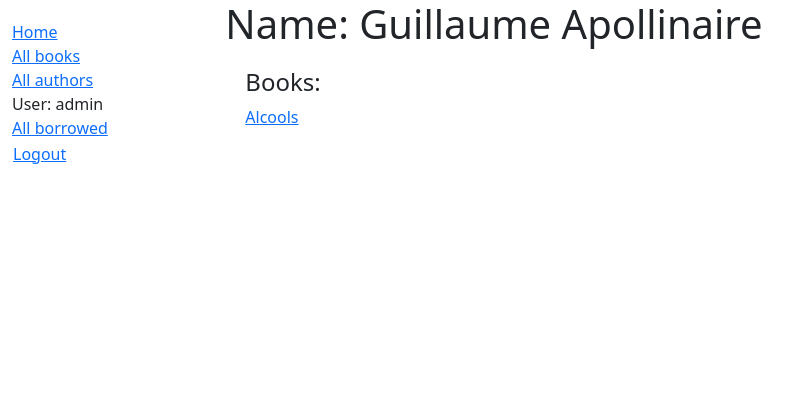
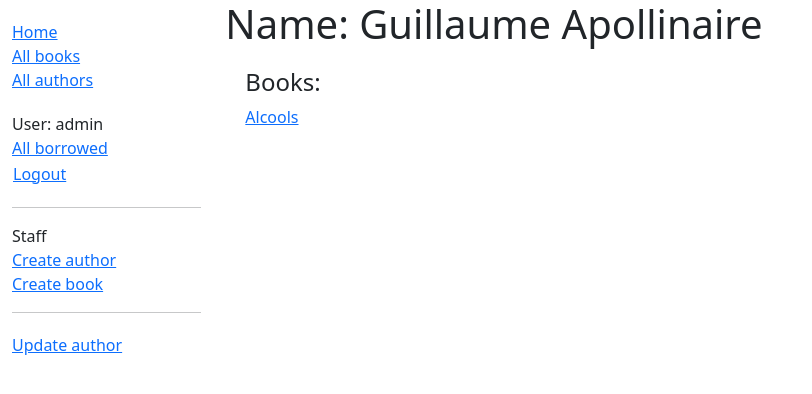
Before and after one commit to alittlebitofit/django_local_library, a Django app: page /catalog/author/3 in a window 1280 px wide. Shown: the top 394 px of the page, without its empty margins (0-812 px from the left). Run offline with Django 5.2, Linux system fonts and the light colour scheme; a user stored in the database is signed in; data comes from the database, SQL or seed files in the repository; both versions use the stored data as it was after the commit.

Commit message:
saving from pc

```diff
--- a/catalog/templates/base_generic.html
+++ b/catalog/templates/base_generic.html
@@ -20,16 +20,17 @@
 							<li><a href="{% url 'index' %}">Home</a></li>
 							<li><a href="{% url 'books' %}">All books</a></li>
 							<li><a href="{% url 'authors' %}">All authors</a></li>
+						</ul>
 
+						<ul class="sidebar-nav">
 							{% if user.is_authenticated %}
 								<li>User: {{ user.get_username }}</li>
 
-							 {% if perms.catalog.can_mark_returned %}
+								{% if user.is_staff %}
 									<li><a href="{% url 'borrowed' %}">All borrowed</a></li>
 								{% else %}
 									<li><a href="{% url 'my-borrowed' %}">My borrowed</a></li>
 								{% endif %}
-
 								<li>
 									<form id="logout-form" method="post" action="{% url 'logout' %}">
 										{% csrf_token %}
@@ -38,6 +39,21 @@
 								</li>
 							{% else %}
 								<li><a href="{% url 'login' %}?next={{ request.path }}">Login</a></li>
+							{% endif %}
+						</ul>
+
+
+
+						<ul class="sidebar-nav">
+							{% if user.is_staff %}
+								<hr>
+								<li>Staff</li>
+								{% if perms.catalog.add_author %}
+									<li><a href="{% url 'author-create' %}">Create author</a></li>
+								{% endif %}
+								{% if perms.catalog.add_book %}
+									<li><a href="{% url 'book-create' %}">Create book</a></li>
+								{% endif %}
 							{% endif %}
 						</ul>
 
--- a/catalog/templates/catalog/author_detail.html
+++ b/catalog/templates/catalog/author_detail.html
@@ -5,9 +5,31 @@
 
     <div style="margin-left:20px;margin-top:20px">
         <h4>Books:</h4>
-
-        {% for book in author.book_set.all %}
-            <p><a href='{{ book.get_absolute_url }}'>{{ book.title }}</a></p>
-        {% endfor %}
+        {% if author.book_set.all %}
+            {% for book in author.book_set.all %}
+                <p><a href='{{ book.get_absolute_url }}'>{{ book.title }}</a></p>
+            {% endfor %}
+        {% else %}
+            <p>This author has no books</p>
+        {% endif %}
     </div>
 {% endblock %}
+
+
+{% block sidebar %}
+
+    {{ block.super }}
+
+    {% if perms.catalog.change_author or perms.catalog.delete_author %}
+        <hr>
+        <ul class="sidebar-nav">
+            {% if perms.catalog.change_author %}
+                <li><a href="{% url 'author-update' author.id %}">Update author</a></li>
+            {% endif %}
+            {% if not author.book_set.all and perms.catalog.delete_author %}
+                <li><a href="{% url 'author-delete' author.id %}">Delete author</a></li>
+            {% endif %}
+        </ul>
+    {% endif %}
+
+{% endblock %}
--- a/catalog/urls.py
+++ b/catalog/urls.py
@@ -23,3 +23,17 @@ urlpatterns += [
 urlpatterns += [
     path('book/<uuid:pk>/renew/', views.renew_book_librarian, name='renew-book-librarian'),
 ]
+
+
+urlpatterns += [
+    path('author/create/', views.AuthorCreate.as_view(), name='author-create'),
+    path('author/<int:pk>/update/', views.AuthorUpdate.as_view(), name='author-update'),
+    path('author/<int:pk>/delete/', views.AuthorDelete.as_view(), name='author-delete'),
+]
+
+
+urlpatterns += [
+    path('book/create/', views.BookCreate.as_view(), name='book-create'),
+    path('book/<int:pk>/update/', views.BookUpdate.as_view(), name='book-update'),
+    path('book/<int:pk>/delete/', views.BookDelete.as_view(), name='book-delete'),
+]
--- a/catalog/views.py
+++ b/catalog/views.py
@@ -159,5 +159,30 @@ class AuthorDelete(PermissionRequiredMixin, DeleteView):
 			return HttpResponseRedirect(self.success_url)
 		except Exception as e:
 			return HttpResponseRedirect(
-				reverse('author-delete', kwargs={'pk': self.object.pkyhoho})
+				reverse('author-delete', kwargs={'pk': self.object.pk})
 			)
+
+
+class BookCreate(PermissionRequiredMixin, CreateView):
+	model = Book
+	fields = ['title', 'author', 'summary', 'isbn', 'genre', 'language']
+	permission_required = 'catalog.create_book'
+
+class BookUpdate(PermissionRequiredMixin, UpdateView):
+	model = Book
+	fields = ['title', 'author', 'summary', 'isbn', 'genre', 'language']
+	permission_required = 'catalog.update_book'
+
+class BookDelete(PermissionRequiredMixin, DeleteView):
+	model = Book
+	success_url = reverse_lazy('books')
+	permission_required = 'catalog.delete_book'
+
+	def form_valid(self, form):
+		try:
+			self.object.delete()
+			return HttpResponseRedirect(self.success_url)
+		except Exception as e:
+			return HttpResponseRedirect(
+				reverse('book-delete', kwargs={'pk': self.object.pk})
+			)
```
Also changed, not shown: catalog/templates/catalog/author_confirm_delete.html (added, +26 -0 lines), catalog/templates/catalog/author_form.html (added, +11 -0 lines), catalog/templates/catalog/book_confirm_delete.html (added, +21 -0 lines), catalog/templates/catalog/book_detail.html (+20 -0 lines), catalog/templates/catalog/book_form.html (added, +11 -0 lines), db.sqlite3. Lines whose indentation alone changed are shown as unchanged.
